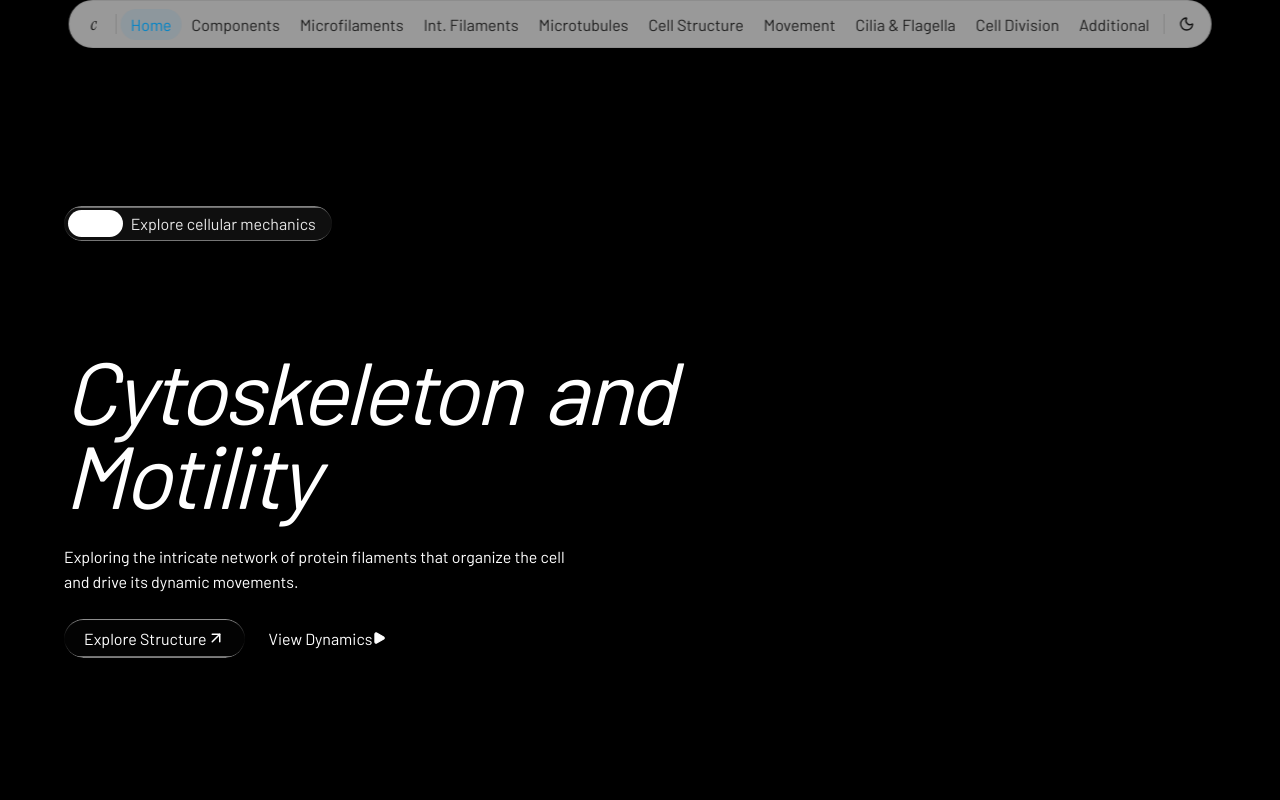
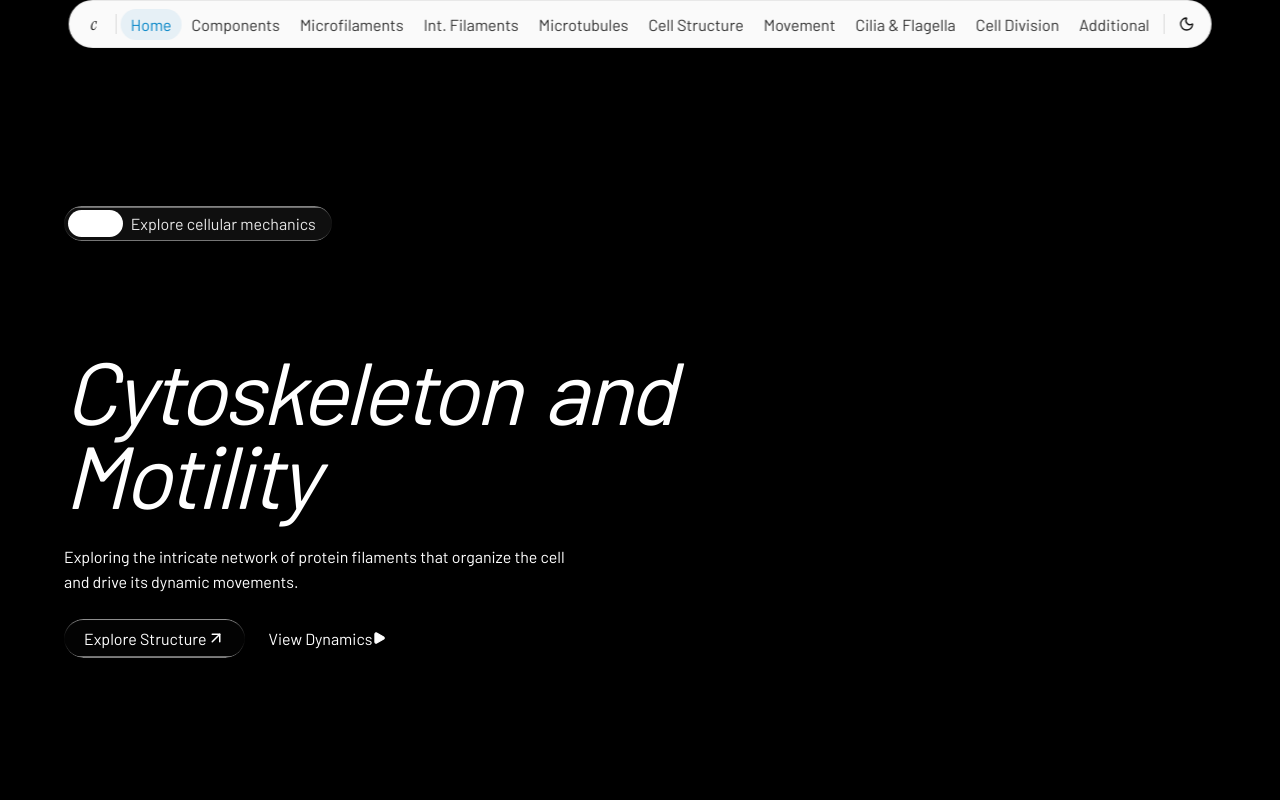
Before and after one commit to plum45/ruji, a React (Vite) app: page / in a window 1280 px wide. Shown: the top 800 px of the page. Built offline with nearby package versions, Linux system fonts and the light colour scheme.

Commit message:
style: change light mode navbar background to solid white

```diff
--- a/src/components/Navbar.tsx
+++ b/src/components/Navbar.tsx
@@ -31,11 +31,11 @@ export default function Navbar({
   const textColor = isLight ? '#111' : '#fff';
   const glassStyle = isLight
     ? {
-        background: 'rgba(255,255,255,0.6)',
+        background: 'rgba(255,255,255,0.98)',
         backdropFilter: 'blur(16px)',
         WebkitBackdropFilter: 'blur(16px)',
-        border: '1px solid rgba(0,0,0,0.08)',
-        boxShadow: '0 4px 24px rgba(0,0,0,0.08)',
+        border: '1px solid rgba(0,0,0,0.07)',
+        boxShadow: '0 4px 24px rgba(0,0,0,0.06)',
       }
     : {
         background: 'rgba(0, 0, 0, 0.35)',
```
